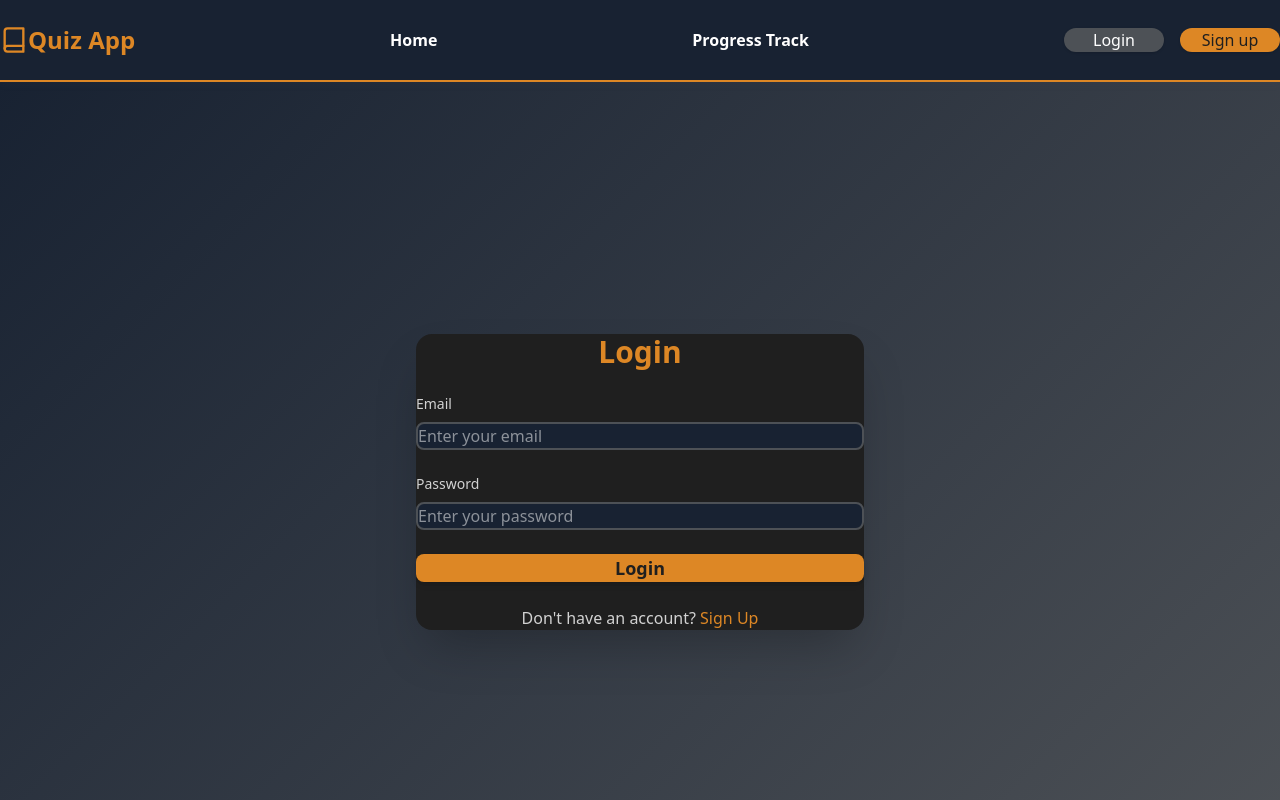
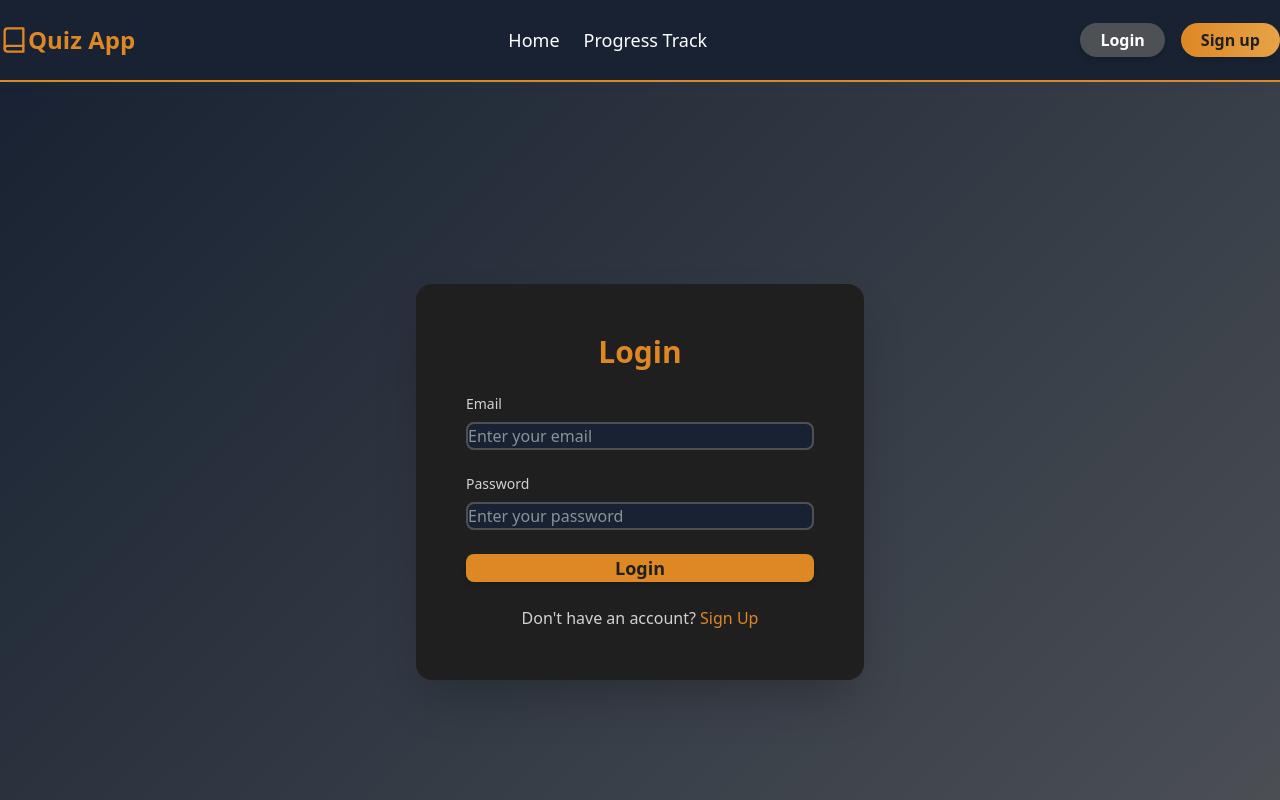
Before and after one commit to RSarvjyoti/Quiz_application, a React (Vite) app in the folder client/: page /login in a window 1280 px wide. Shown: the top 800 px of the page. Built offline with nearby package versions, Linux system fonts and the light colour scheme.

Commit message:
improved UI

```diff
--- a/client/src/components/Navbar.jsx
+++ b/client/src/components/Navbar.jsx
@@ -1,12 +1,20 @@
 import React, { useEffect, useState, useRef } from "react";
 import { Link, useNavigate } from "react-router-dom";
 import axios from "axios";
-import { FiLogOut, FiChevronDown, FiBook, FiPlus } from "react-icons/fi";
+import {
+  FiLogOut,
+  FiChevronDown,
+  FiBook,
+  FiPlus,
+  FiMenu,
+  FiX,
+} from "react-icons/fi";
 import { BaseURL } from "../api";
 
 const Navbar = () => {
   const [user, setUser] = useState(null);
   const [showProfileMenu, setShowProfileMenu] = useState(false);
+  const [menuOpen, setMenuOpen] = useState(false);
   const menuRef = useRef(null);
   const navigate = useNavigate();
 
@@ -63,7 +71,9 @@ const Navbar = () => {
       className="sticky top-0 z-50"
     >
       <div className="max-w-7xl mx-auto px-4 sm:px-6 lg:px-8">
-        <div className="flex flex-wrap items-center justify-between h-20">
+        <div className="flex items-center justify-between h-20">
+          {/* Left: Logo */}
+          <div className="flex-shrink-0">
             <Link
               to="/"
               className="flex items-center space-x-2 text-2xl font-bold"
@@ -72,57 +82,54 @@ const Navbar = () => {
               <FiBook className="w-7 h-7" />
               <span>Quiz App</span>
             </Link>
+          </div>
 
-          <Link
-            to="/"
-            className="flex items-center space-x-2 font-bold"
-            style={{ color: "#ffffff" }}
-          >
-            <span>Home</span>
+          {/* Center: Nav Links */}
+          <div className="hidden md:flex space-x-8 text-lg font-medium gap-6" >
+            <Link to="/" className="text-white hover:text-[#dd8725] transition">
+              Home
             </Link>
-
             <Link
               to="/progress-track"
-            className="flex items-center space-x-2 font-bold"
-            style={{ color: "#ffffff" }}
+              className="text-white hover:text-[#dd8725] transition"
             >
-            <span>Progress Track</span>
+              Progress Track
             </Link>
+          </div>
 
-          <div className="flex items-center space-x-4">
+          {/* Right: Buttons/Profile */}
+          <div className="hidden md:flex items-center gap-4">
             {user && user.role === "admin" && (
-              <div className="flex items-center gap-4">
+              <>
                 <Link
                   to="/add-quetions"
-                  className="inline-flex items-center gap-2 px-5 py-2 font-medium rounded-full transition-all duration-200 shadow hover:bg-[#dd8725] hover:text-[#1f1f1f] focus:outline-none focus:ring-2 focus:ring-[#dd8725]"
-                  style={{
-                    color: "#ffffff",
-                    padding: "10px"
-                  }}
+                  className="inline-flex items-center gap-2 px-5 py-2 rounded-full font-semibold shadow-md
+                             bg-gradient-to-r from-[#dd8725] to-[#e6a345] text-[#1f1f1f]
+                             hover:from-[#e6a345] hover:to-[#dd8725] hover:scale-105
+                             transition-all duration-300 ease-in-out"
+
+                  style={{padding:"5px"}}
                 >
                   <FiPlus className="w-5 h-5" />
-                  <span>Add Questions</span>
+                  Add Questions
                 </Link>
                 <Link
                   to="/dashboard"
-                  className="inline-flex items-center gap-2 px-5 py-2 font-medium rounded-full transition-all duration-200 shadow hover:bg-[#dd8725] hover:text-[#1f1f1f] focus:outline-none focus:ring-2 focus:ring-[#dd8725]"
-                  style={{
-                    color: "#ffffff",
-                    padding: "10px",
-                    marginRight: "10px"
-                  }}
+                  className="inline-flex items-center gap-2 px-5 py-2 rounded-full font-semibold shadow-md
+                             bg-[#4d5156] text-white hover:bg-[#5d6267] hover:scale-105
+                             transition-all duration-300 ease-in-out"
+                  style={{padding:"8px"}}
                 >
                   Dashboard
                 </Link>
-              </div>
+              </>
             )}
 
             {user ? (
               <div className="relative" ref={menuRef}>
                 <button
                   onClick={() => setShowProfileMenu((v) => !v)}
-                  className="flex items-center space-x-2 px-2 py-1 rounded-full hover:bg-[#4d5156] transition-all"
-                  style={{ color: "#ffffff" }}
+                  className="flex items-center space-x-2 px-3 py-1 rounded-full hover:bg-[#4d5156] transition-all"
                 >
                   {user.photo ? (
                     <img
@@ -143,12 +150,7 @@ const Navbar = () => {
                       {user.name?.charAt(0).toUpperCase()}
                     </div>
                   )}
-                  <span
-                    className="font-medium hidden sm:inline"
-                    style={{ color: "#ffffff" }}
-                  >
-                    {user.name}
-                  </span>
+                  <span className="hidden sm:inline">{user.name}</span>
                   <FiChevronDown
                     className={`w-4 h-4 transition-transform duration-300 ${
                       showProfileMenu ? "rotate-180" : ""
@@ -168,6 +170,7 @@ const Navbar = () => {
                     <button
                       onClick={handleLogout}
                       className="flex items-center space-x-2 w-full px-4 py-2 text-[#dd8725] hover:bg-[#4d5156] transition-colors"
+                      style={{padding:"8px"}}
                     >
                       <FiLogOut className="w-4 h-4" />
                       <span>Logout</span>
@@ -176,36 +179,109 @@ const Navbar = () => {
                 )}
               </div>
             ) : (
-              <div className="flex items-center gap-4">
+              <>
                 <Link
                   to="/login"
-                  className="inline-flex items-center justify-center px-6 py-2 font-medium rounded-full transition-all duration-200 shadow hover:bg-[#dd8725] hover:text-[#1f1f1f] focus:outline-none focus:ring-2 focus:ring-[#dd8725]"
-                  style={{
-                    background: "#4d5156",
-                    color: "#ffffff",
-                    minWidth: "100px",
-                    textAlign: "center",
-                  }}
+                  className="inline-flex items-center justify-center px-6 py-2 rounded-full font-semibold shadow-md
+                             bg-[#4d5156] text-white hover:bg-[#dd8725] hover:text-[#1f1f1f] hover:scale-105
+                             transition-all duration-300 ease-in-out"
+                             style={{paddingLeft:"20px", paddingRight:"20px", paddingTop:"5px", paddingBottom:"5px"}}
                 >
                   Login
                 </Link>
                 <Link
                   to="/signup"
-                  className="inline-flex items-center justify-center px-6 py-2 font-medium rounded-full transition-all duration-200 shadow hover:bg-[#4d5156] hover:text-[#dd8725] focus:outline-none focus:ring-2 focus:ring-[#4d5156]"
-                  style={{
-                    background: "#dd8725",
-                    color: "#1f1f1f",
-                    minWidth: "100px",
-                    textAlign: "center",
-                  }}
+                  className="inline-flex items-center justify-center px-6 py-2 rounded-full font-semibold shadow-md
+                             bg-gradient-to-r from-[#dd8725] to-[#e6a345] text-[#1f1f1f]
+                             hover:from-[#e6a345] hover:to-[#dd8725] hover:scale-105
+                             transition-all duration-300 ease-in-out"
+                  style={{paddingLeft:"20px", paddingRight:"20px", paddingTop:"5px", paddingBottom:"5px"}}
                 >
                   Sign up
                 </Link>
+              </>
+            )}
           </div>
-            )}
+
+          {/* Mobile Hamburger */}
+          <div className="md:hidden flex items-center">
+            <button
+              onClick={() => setMenuOpen(!menuOpen)}
+              className="text-white focus:outline-none"
+            >
+              {menuOpen ? <FiX size={28} /> : <FiMenu size={28} />}
+            </button>
           </div>
         </div>
       </div>
+
+      {/* Mobile Menu */}
+      {menuOpen && (
+        <div
+          className="md:hidden flex flex-col space-y-4 px-6 py-4 border-t"
+          style={{ background: "#1f1f1f", borderColor: "#4d5156" }}
+        >
+          <Link to="/" onClick={() => setMenuOpen(false)} className="text-white">
+            Home
+          </Link>
+          <Link
+            to="/progress-track"
+            onClick={() => setMenuOpen(false)}
+            className="text-white"
+          >
+            Progress Track
+          </Link>
+
+          {user && user.role === "admin" && (
+            <>
+              <Link
+                to="/add-quetions"
+                onClick={() => setMenuOpen(false)}
+                className="text-white"
+              >
+                Add Questions
+              </Link>
+              <Link
+                to="/dashboard"
+                onClick={() => setMenuOpen(false)}
+                className="text-white"
+              >
+                Dashboard
+              </Link>
+            </>
+          )}
+
+          {user ? (
+            <button
+              onClick={() => {
+                handleLogout();
+                setMenuOpen(false);
+              }}
+              className="flex items-center gap-2 text-[#dd8725]"
+            >
+              <FiLogOut />
+              Logout
+            </button>
+          ) : (
+            <>
+              <Link
+                to="/login"
+                onClick={() => setMenuOpen(false)}
+                className="text-white"
+              >
+                Login
+              </Link>
+              <Link
+                to="/signup"
+                onClick={() => setMenuOpen(false)}
+                className="text-[#dd8725]"
+              >
+                Sign up
+              </Link>
+            </>
+          )}
+        </div>
+      )}
     </nav>
   );
 };
--- a/client/src/pages/Home.jsx
+++ b/client/src/pages/Home.jsx
@@ -61,6 +61,7 @@ const Home = () => {
       className="min-h-screen gap-7 flex flex-col items-center justify-start px-4 py-8"
       style={{
         background: "linear-gradient(135deg, #182232 0%, #4d5156 100%)",
+        paddingTop: "40px"
       }}
     >
       {/* Header */}
--- a/client/src/pages/Login.jsx
+++ b/client/src/pages/Login.jsx
@@ -60,7 +60,7 @@ const Login = () => {
       <form
         onSubmit={handleSubmit}
         className="w-full max-w-md bg-[#1f1f1f] rounded-2xl shadow-2xl p-8 flex flex-col gap-6"
-        style={{ color: "#ffffff" }}
+        style={{ color: "#ffffff", padding:"50px" }}
       >
         <h2 className="text-3xl font-bold text-center" style={{ color: "#dd8725" }}>
           Login
--- a/client/src/pages/ProgressTrack.jsx
+++ b/client/src/pages/ProgressTrack.jsx
@@ -66,12 +66,12 @@ const ProgressTrack = () => {
   return (
     <div
       className="min-h-screen flex flex-col items-center px-4 py-8"
-      style={{ background: "linear-gradient(135deg, #182232 0%, #4d5156 100%)" }}
+      style={{ background: "linear-gradient(135deg, #182232 0%, #4d5156 100%)", paddingTop: "40px" }}
     >
       <div className="max-w-3xl w-full mx-auto text-center mb-10">
         <FiTrendingUp className="mx-auto text-[#dd8725] w-12 h-12 mb-2" />
         <h1 className="text-3xl font-bold text-[#dd8725] mb-2">Your Progress</h1>
-        <p className="text-[#ffffffcc] text-lg">
+        <p className="text-[#ffffffcc] text-lg" style={{marginBottom: "30px"}}>
           Track your quiz performance by category.
         </p>
       </div>
@@ -87,7 +87,7 @@ const ProgressTrack = () => {
         ) : progress.length === 0 ? (
           <div className="text-center text-[#dd8725] py-8">No progress data found.</div>
         ) : (
-          <div className="grid grid-cols-7 text-center border-b border-[#4d5156] font-semibold text-[#dd8725]">
+          <div  className="grid grid-cols-7 text-center border-b border-[#4d5156] font-semibold text-[#dd8725]">
             {/* Header */}
             <div className="py-3 px-2">Category</div>
             <div className="py-3 px-2">Correct</div>
--- a/client/src/pages/Signup.jsx
+++ b/client/src/pages/Signup.jsx
@@ -66,7 +66,7 @@ const Signup = () => {
       <form
         onSubmit={handleSubmit}
         className="w-full max-w-md bg-[#1f1f1f] rounded-2xl shadow-2xl p-8 flex flex-col items-center gap-6"
-        style={{ color: "#ffffff" }}
+        style={{ color: "#ffffff",padding:"50px" }}
       >
         <h2 className="text-3xl font-bold text-center" style={{ color: "#dd8725" }}>
           Create Account
```
Lines whose indentation alone changed are shown as unchanged.
